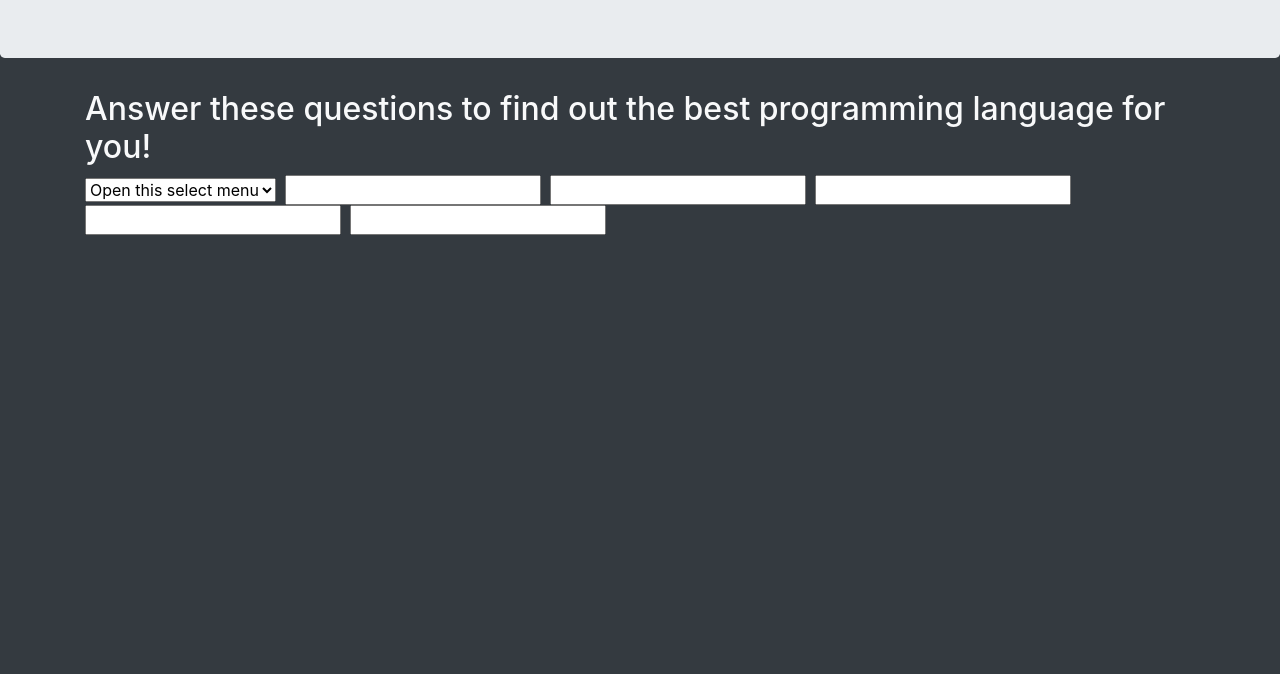
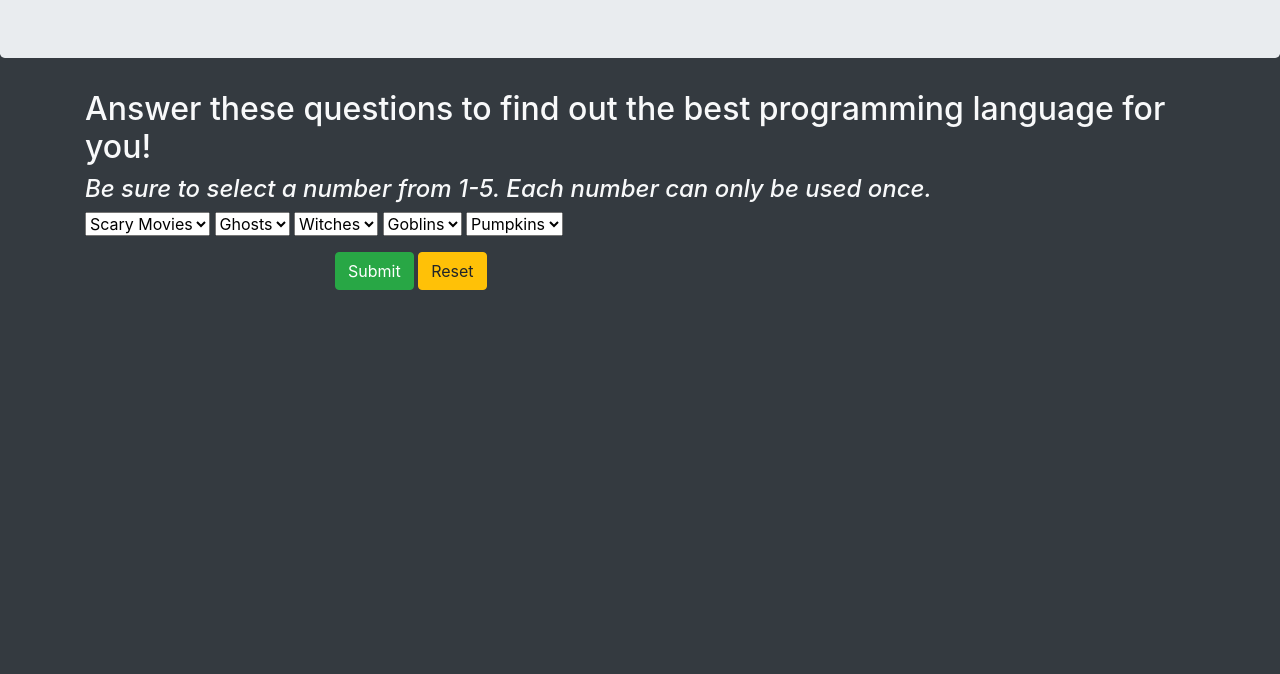
Before and after one commit to ChrisKLoveless/Programming-Language-Suggester, a plain HTML site: page index.html in a window 1280 px wide. Shown: the part 126-800 px from the top of the page. Drawn offline with nearby package versions, Linux system fonts and the light colour scheme.

Commit message:
create select options for user input, add reset button, and bootstrap styles

```diff
--- a/css/styles.css
+++ b/css/styles.css
@@ -1,9 +1,13 @@
 .hidden {
   display: none;
+}
+
+.button {
+  float: right;
 }
 
 .jumbotron {
   text-align: center;
   font-family: 'Franklin Gothic Medium', 'Arial Narrow', Arial, sans-serif;
-  color: blueviolet;
+  color: rgb(226, 177, 43);
 }
--- a/index.html
+++ b/index.html
@@ -1,5 +1,5 @@
 <!DOCTYPE html>
-<html lang="en">
+<html lang="en-US">
 <head>
   <meta charset="UTF-8">
   <meta http-equiv="X-UA-Compatible" content="IE=edge">
@@ -16,24 +16,55 @@
 
   <div class="container">
     <h2>Answer these questions to find out the best programming language for you!</h2>
+    <h4><em>Be sure to select a number from 1-5. Each number can only be used once.</em></h4>
+
     <form>
-      <select class="form-select" aria-label="Default select example">
-        <option selected>Open this select menu</option>
+      <select id="input1" class="form-select form-select-lg mb-3" aria-label=".form-select-lg">
+        <option selected>Scary Movies</option>
         <option value="1">One</option>
         <option value="2">Two</option>
         <option value="3">Three</option>
+        <option value="4">Four</option>
+        <option value="5">Five</option>
       </select>
-      <label></label>
-      <input>
-      <label></label>
-      <input>
-      <label></label>
-      <input>
-      <label></label>
-      <input>
-      <label></label>
-      <input>
+      <select id="input2" class="form-select form-select-lg mb-3" aria-label=".form-select-lg">
+        <option selected>Ghosts</option>
+        <option value="1">One</option>
+        <option value="2">Two</option>
+        <option value="3">Three</option>
+        <option value="4">Four</option>
+        <option value="5">Five</option>
+      </select>
+      <select id="input3" class="form-select form-select-lg mb-3" aria-label=".form-select-lg">
+        <option selected>Witches</option>
+        <option value="1">One</option>
+        <option value="2">Two</option>
+        <option value="3">Three</option>
+        <option value="4">Four</option>
+        <option value="5">Five</option>
+      </select>
+      <select id="input4" class="form-select form-select-lg mb-3" aria-label=".form-select-lg">
+        <option selected>Goblins</option>
+        <option value="1">One</option>
+        <option value="2">Two</option>
+        <option value="3">Three</option>
+        <option value="4">Four</option>
+        <option value="5">Five</option>
+      </select>
+      <select id="input5" class="form-select form-select-lg mb-3" aria-label=".form-select-lg">
+        <option selected>Pumpkins</option>
+        <option value="1">One</option>
+        <option value="2">Two</option>
+        <option value="3">Three</option>
+        <option value="4">Four</option>
+        <option value="5">Five</option>
+      </select>
     </form>
+  </div>
+
+  <div class="d-grid gap-2 col-6 mx-auto">
+    <button class="btn btn-success" type="submit">Submit</button>
+    <button class="btn btn-warning" type="reset" id="reset-btn">Reset</button>
   </div>
 
   <div id="output" class="hidden">
```
